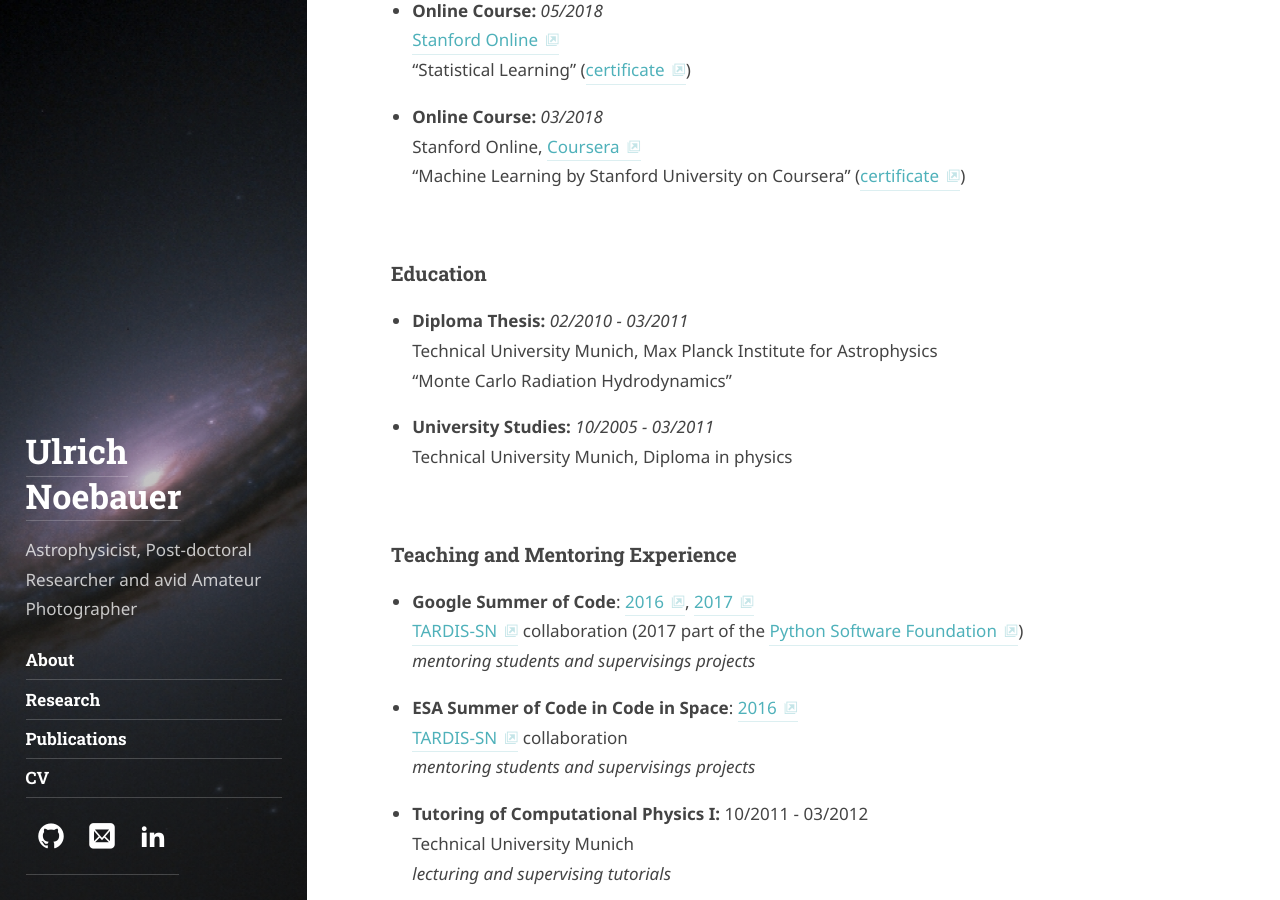
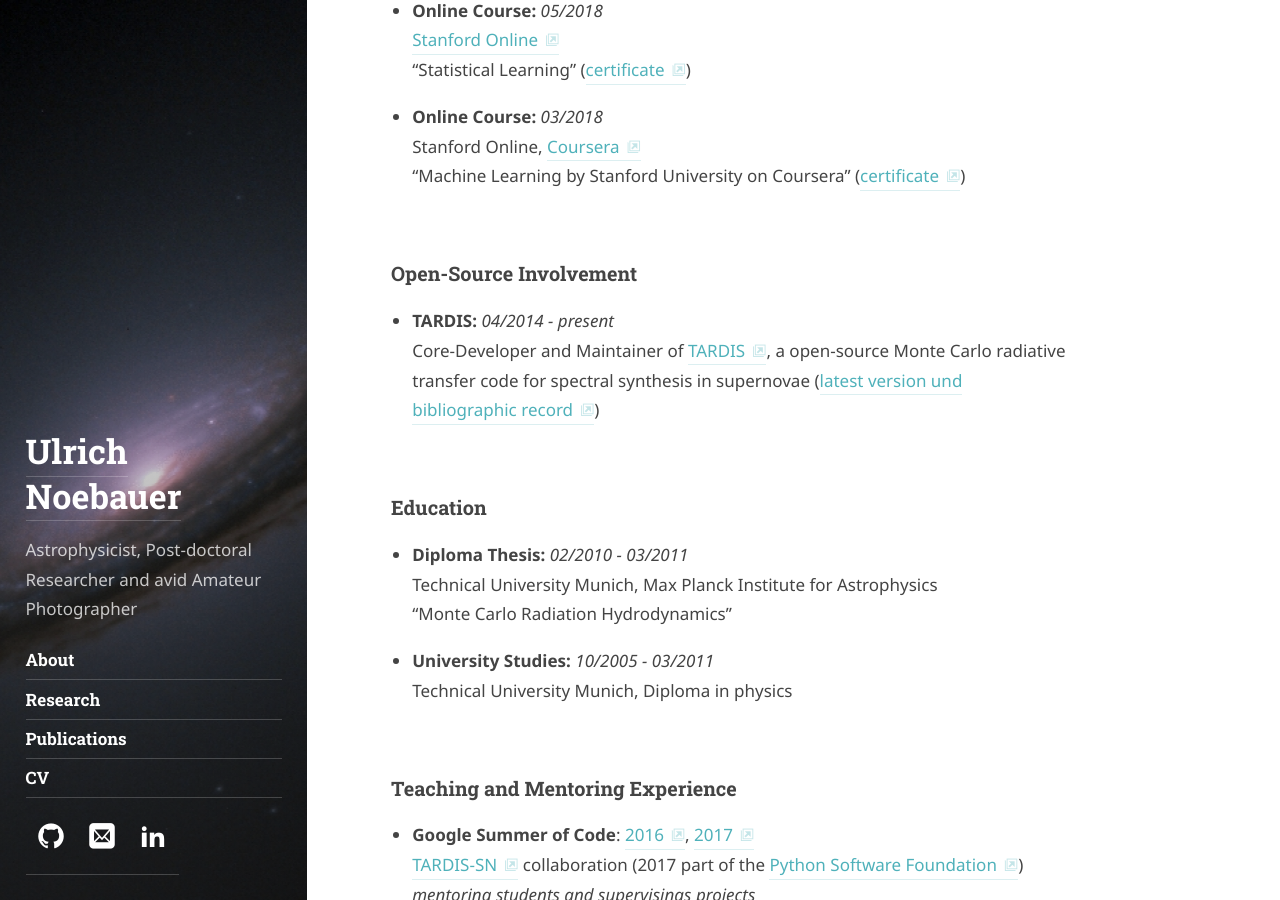
Before and after one commit to unoebauer/unoebauer.github.io, a Jekyll site: the page built from cv/index.md, in a window 1280 px wide and 900 px high, scrolled down 989 px. Built offline with Jekyll 4.4.1, drawn with Linux system fonts in a browser that asks for light colours; some web fonts are replaced.

Commit message:
Update CV, add zenodo record

```diff
--- a/cv/index.md
+++ b/cv/index.md
@@ -33,6 +33,12 @@ title: CV
   * __Online Course:__ _03/2018_
     Stanford Online, [Coursera][courseralink]
     "Machine Learning by Stanford University on Coursera" ([certificate][courseracertificate])
+
+### Open-Source Involvement
+
+  * __TARDIS:__ _04/2014 - present_
+    Core-Developer and Maintainer of [TARDIS][tardis], a open-source Monte
+    Carlo radiative transfer code for spectral synthesis in supernovae ([latest version und bibliographic record][tardis_zenodo])
 
 ### Education
 
@@ -78,6 +84,7 @@ title: CV
 [b15]: http://darkuniverse.uni-hd.de/view/Main/ProjectB15
 [tr33]: http://darkuniverse.uni-hd.de/view/Main/WebHome
 [tardis]: https://github.com/tardis-sn/tardis
+[tardis_zenodo]: https://doi.org/10.5281/zenodo.592480
 [psf]: http://python-gsoc.org/2017/#ideas
 [gsoc2016]: https://summerofcode.withgoogle.com/archive/2016/organizations/
 [gsoc2017]: https://summerofcode.withgoogle.com/organizations/?sp-page=2
```
